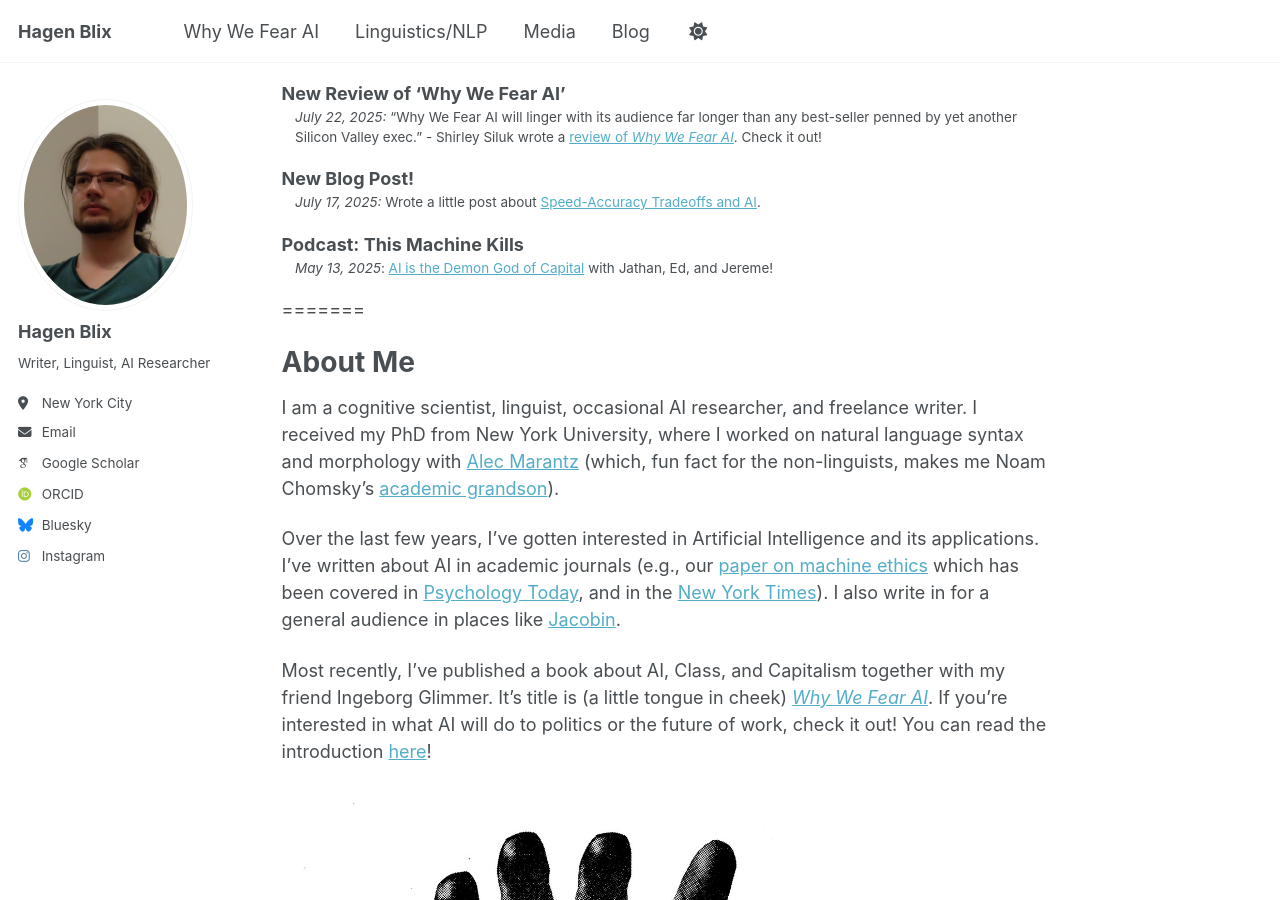
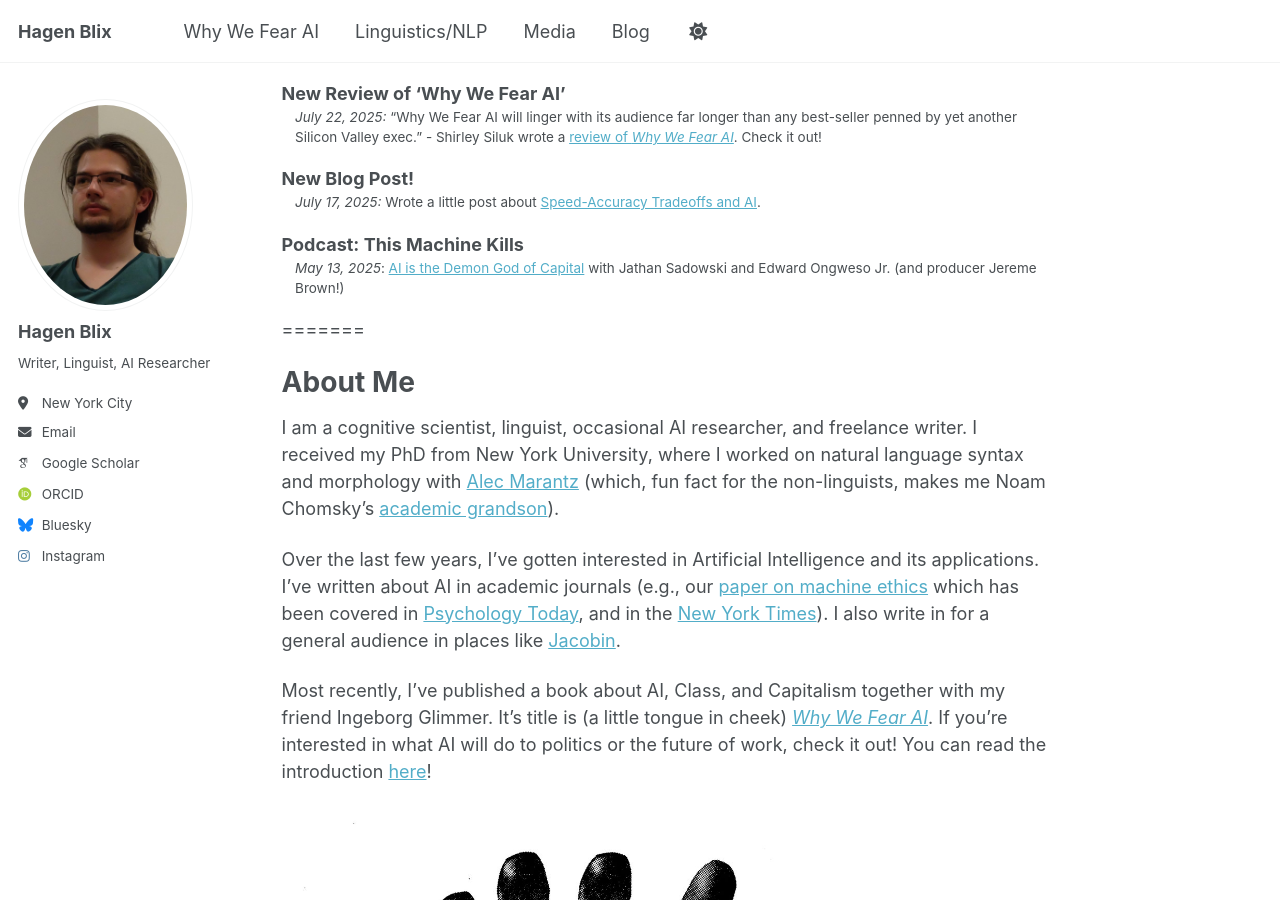
Before and after one commit to hagenblix/hagenblix.github.io, a Jekyll site: the page built from _pages/about.md, in a window 1280 px wide and 900 px high, scrolled down 337 px. Built offline with Jekyll 4.4.1, drawn with Linux system fonts in a browser that asks for light colours; some web fonts are replaced; a script that is not in the unit is left out.

Commit message:
update
updaate

```diff
--- a/_pages/about.md
+++ b/_pages/about.md
@@ -27,8 +27,7 @@ New Blog Post!
 :   *July 17, 2025:* Wrote a little post about [Speed-Accuracy Tradeoffs and AI](https://hagenblix.github.io/posts/sats-ai-deskilling/).
 
 Podcast: This Machine Kills
-:  *May 13, 2025*: [AI is the Demon God of Capital](https://www.patreon.com/posts/405-ai-is-demon-128825323) with Jathan, Ed, and Jereme!
-
+:  *May 13, 2025*: [AI is the Demon God of Capital](https://www.patreon.com/posts/405-ai-is-demon-128825323) with Jathan Sadowski and Edward Ongweso Jr. (and producer Jereme Brown!)
 
 =======
 
```
